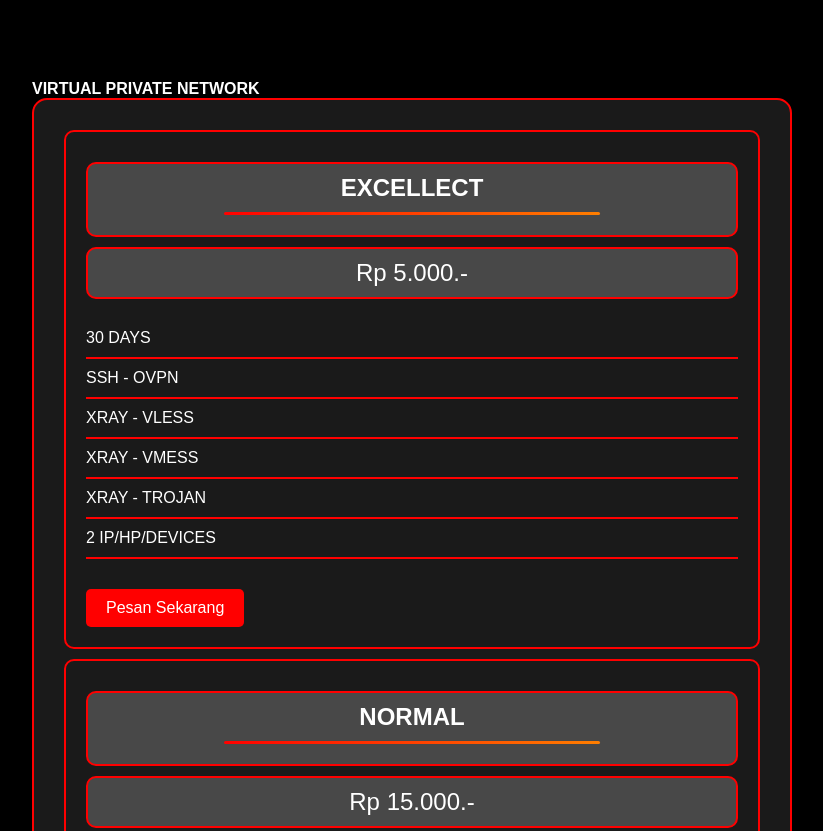
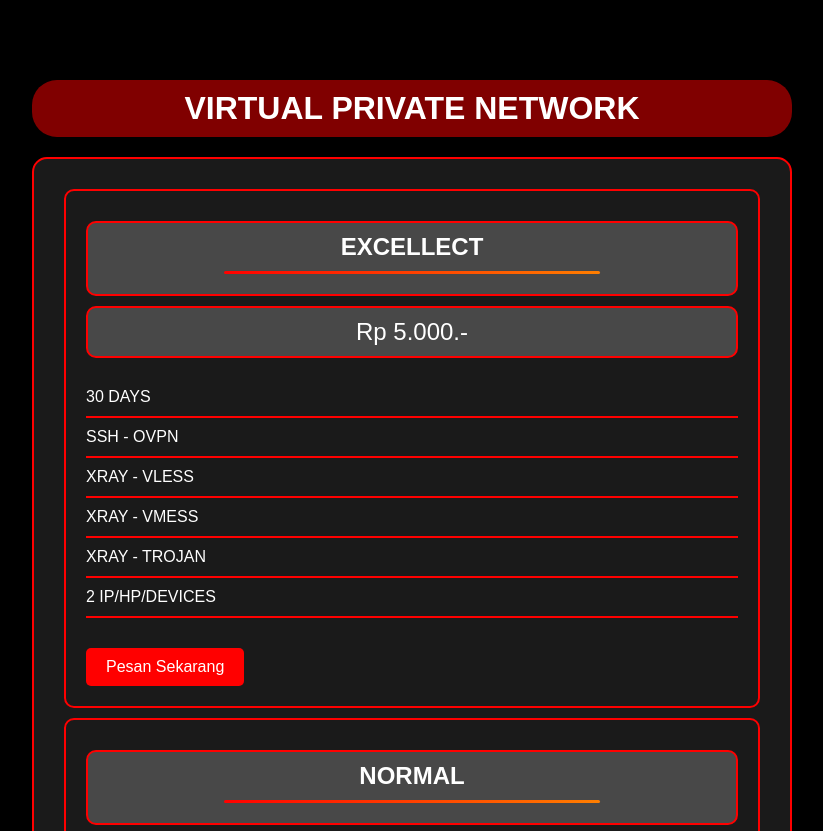
Before and after one commit to nixy-pro/nixy-store, a plain HTML site: page index.html in a window 1280 px wide. Shown: the top 831 px of the page, without its empty margins (228-1051 px from the left). Drawn offline with Linux system fonts and the light colour scheme.

Commit message:
Update index.html

```diff
--- a/index.html
+++ b/index.html
@@ -150,7 +150,7 @@
 </head>
 <body>
     <div class="container">
-        <b>VIRTUAL PRIVATE NETWORK</b> <!-- Judul utama dengan tampilan mengambang -->
+        <h1>VIRTUAL PRIVATE NETWORK</h1> <!-- Judul utama dengan tampilan mengambang -->
 
         <!-- Tabel Paket 1 -->
         <div class="pricing-wrapper">
```
